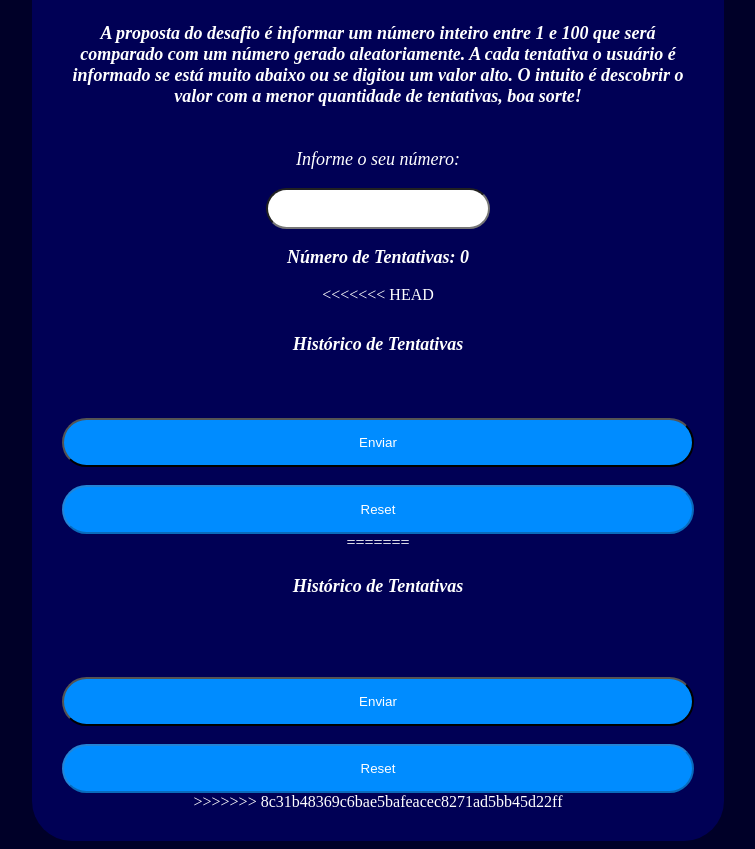
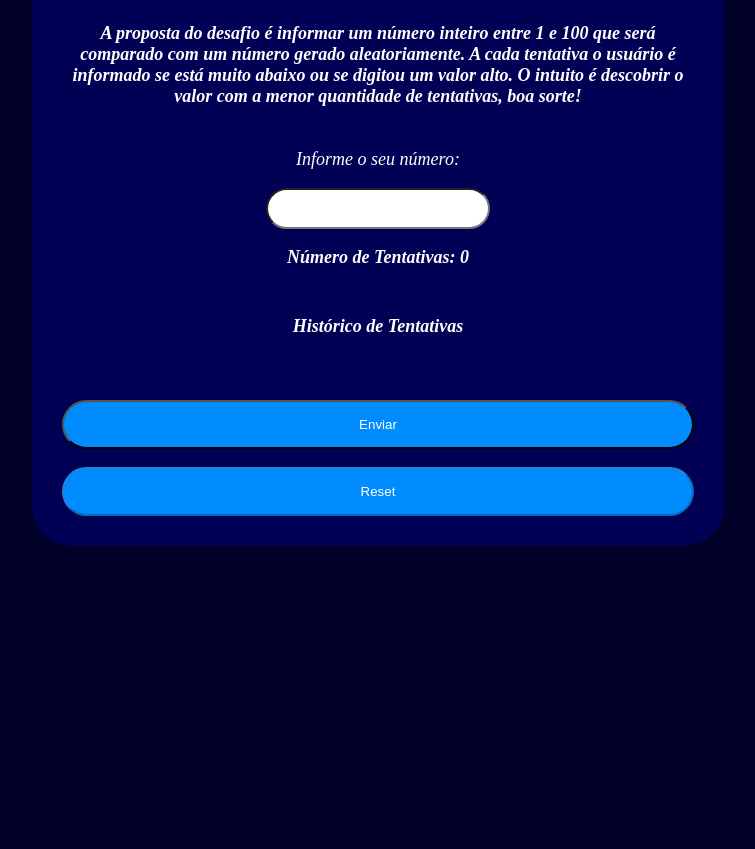
Before and after one commit to DS-Matheus/numero-secreto, a plain HTML site: page index.html in a window 1280 px wide. Shown: the part 113-962 px from the top of the page, without its empty margins (262-1017 px from the left). After the commit the page ends 800 px from the top, so only its background shows below. Drawn offline with Linux system fonts and the light colour scheme; a script that the page names is missing.

Commit message:
Corrigido erros do merge

```diff
--- a/index.html
+++ b/index.html
@@ -19,7 +19,7 @@
         </caixa>
 
         <h3>Número de Tentativas: 0 </h3>
-<<<<<<< HEAD
+
         <h5 id="historicoTentativas">Histórico de Tentativas</h5>
 
         <h2></h2>
@@ -27,15 +27,6 @@
         <button id="enviar" onclick="Enviar()">Enviar</button><br>
         <button id="reset" disabled = true onclick="Reset()">Reset</button>
 
-=======
-        <h4 id="historicoTentativas">Histórico de Tentativas<br></h4>
-
-        <h2><br></h2>
-
-        <button id="enviar" onclick="Enviar()">Enviar</button><br>
-        <button id="reset" disabled = true onclick="Reset()">Reset</button>
-
->>>>>>> 8c31b48369c6bae5bafeacec8271ad5bb45d22ff
         <script src="script.js"></script>
     </div>
 </body>
```
